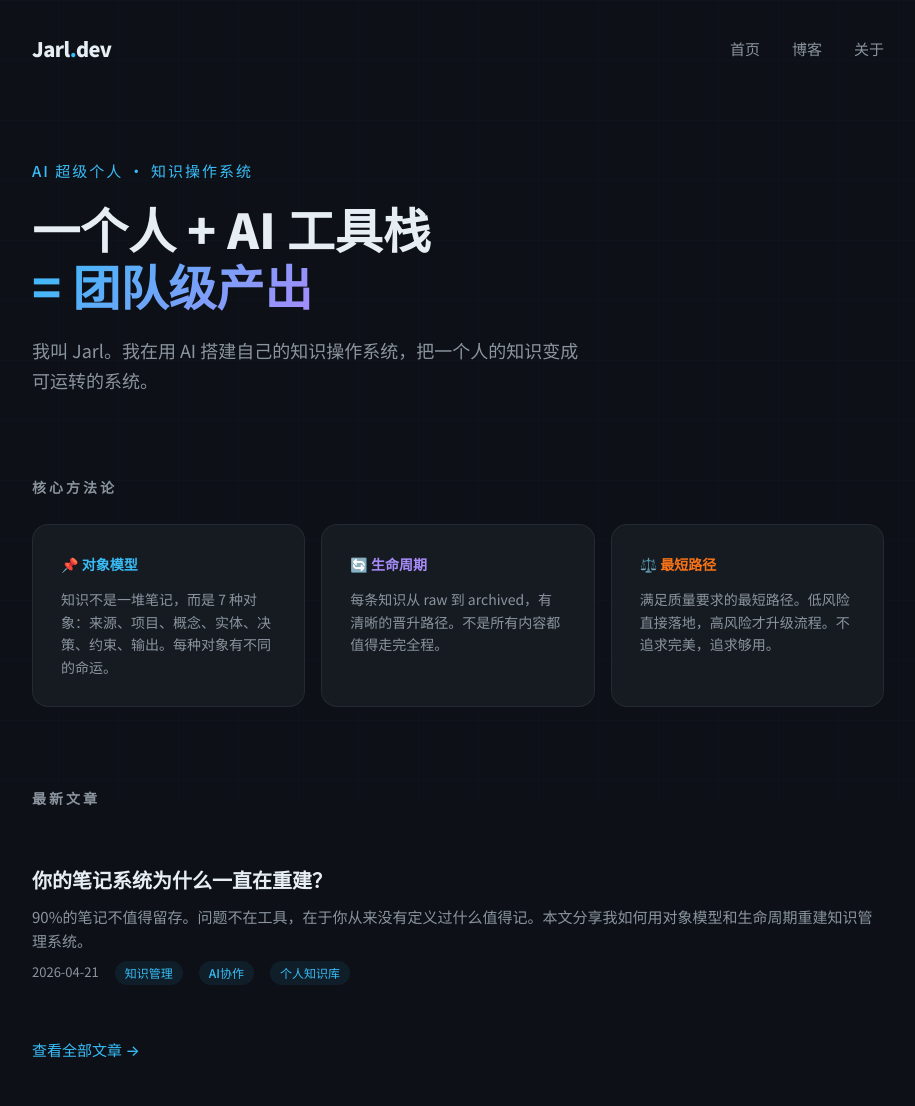
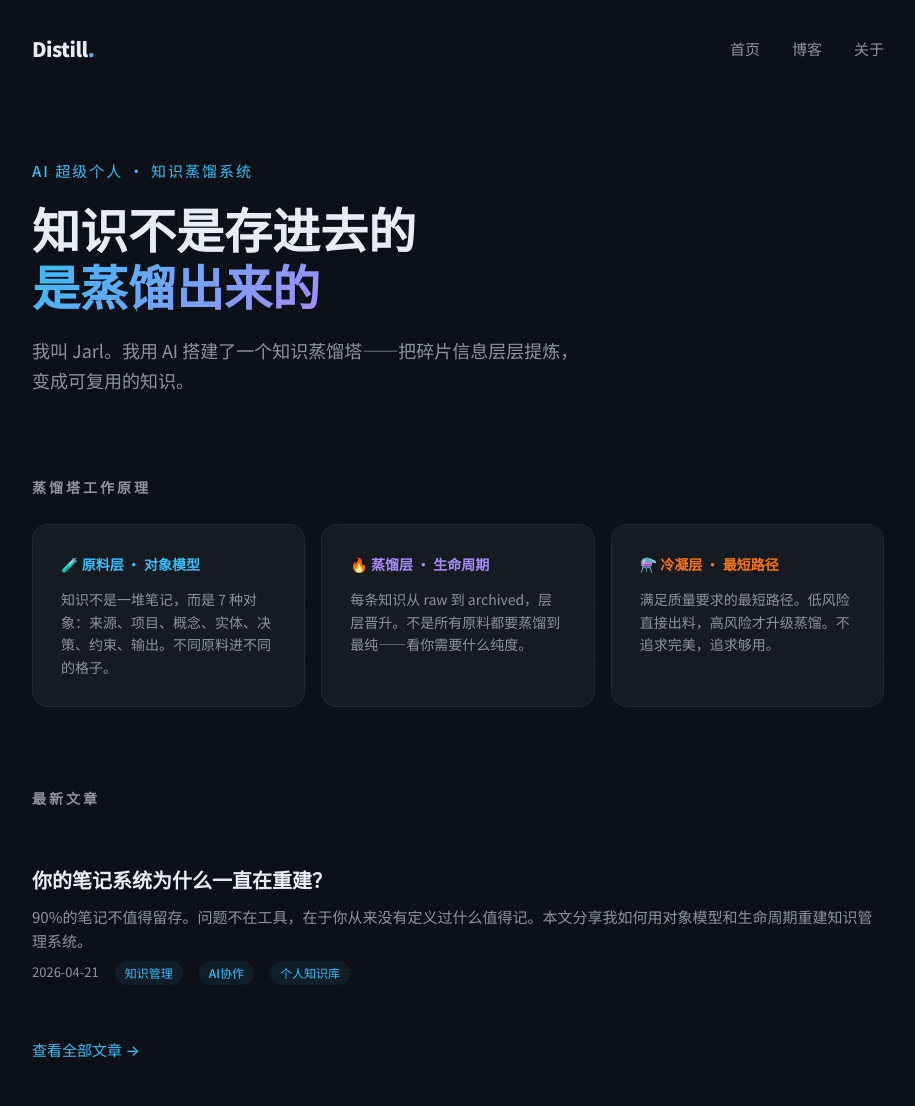
Before and after one commit to okbexx/okbexx.github.io, an Astro site: page / in a window 1280 px wide. Shown: the top 1106 px of the page, without its empty margins (182-1097 px from the left). Built offline with nearby package versions, Linux system fonts and the light colour scheme; Astro itself is replaced by a stand-in of ours.

Commit message:
brand: rename to Distill 蒸馏塔

```diff
--- a/src/layouts/BaseLayout.astro
+++ b/src/layouts/BaseLayout.astro
@@ -5,7 +5,7 @@ export interface Props {
   article?: boolean;
 }
 
-const { title, description = 'AI 超级个体的活标本 — 一个人用 AI 工具栈跑出团队级产出', article = false } = Astro.props;
+const { title, description = '蒸馏塔 Distill — 知识不是存进去的，是蒸馏出来的', article = false } = Astro.props;
 ---
 <!DOCTYPE html>
 <html lang="zh-CN">
@@ -249,7 +249,7 @@ const { title, description = 'AI 超级个体的活标本 — 一个人用 AI
 </head>
 <body>
   <nav class="nav">
-    <a href="/" class="nav-brand">Jarl<span>.</span>dev</a>
+    <a href="/" class="nav-brand">Distill<span>.</span></a>
     <ul class="nav-links">
       <li><a href="/">首页</a></li>
       <li><a href="/blog">博客</a></li>
@@ -262,7 +262,7 @@ const { title, description = 'AI 超级个体的活标本 — 一个人用 AI
   </main>
 
   <footer class="footer">
-    <p>© 2026 Jarl · 用 AI 构建个人知识操作系统</p>
+    <p>© 2026 Jarl · 蒸馏塔 Distill — 知识蒸馏系统</p>
     <p style="margin-top:8px;">
       <a href="https://github.com/okbexx" target="_blank">GitHub</a>
       ·
--- a/src/pages/index.astro
+++ b/src/pages/index.astro
@@ -5,37 +5,37 @@ import { getCollection } from 'astro:content';
 const entries = await getCollection('blog');
 const posts = entries.sort((a, b) => new Date(b.data.date).getTime() - new Date(a.data.date).getTime());
 ---
-<BaseLayout title="Jarl — AI 超级个人的活标本">
+<BaseLayout title="Distill — 知识蒸馏系统">
   <section style="padding: 60px 0 40px;">
-    <p style="color: var(--blue); font-size: 15px; font-weight: 500; margin-bottom: 16px; letter-spacing: 2px;">AI 超级个人 · 知识操作系统</p>
+    <p style="color: var(--blue); font-size: 15px; font-weight: 500; margin-bottom: 16px; letter-spacing: 2px;">AI 超级个人 · 知识蒸馏系统</p>
     <h1 style="font-size: 48px; font-weight: 900; line-height: 1.2; margin-bottom: 20px;">
-      一个人 + AI 工具栈<br>
-      <span style="background: linear-gradient(135deg, var(--blue), var(--purple)); -webkit-background-clip: text; -webkit-text-fill-color: transparent;">= 团队级产出</span>
+      知识不是存进去的<br>
+      <span style="background: linear-gradient(135deg, var(--blue), var(--purple)); -webkit-background-clip: text; -webkit-text-fill-color: transparent;">是蒸馏出来的</span>
     </h1>
     <p style="font-size: 18px; color: var(--text-secondary); max-width: 560px; line-height: 1.7;">
-      我叫 Jarl。我在用 AI 搭建自己的知识操作系统，把一个人的知识变成可运转的系统。
+      我叫 Jarl。我用 AI 搭建了一个知识蒸馏塔——把碎片信息层层提炼，变成可复用的知识。
     </p>
   </section>
 
   <section style="padding: 40px 0;">
-    <h2 style="font-size: 14px; font-weight: 700; color: var(--text-secondary); letter-spacing: 3px; margin-bottom: 24px; text-transform: uppercase;">核心方法论</h2>
+    <h2 style="font-size: 14px; font-weight: 700; color: var(--text-secondary); letter-spacing: 3px; margin-bottom: 24px; text-transform: uppercase;">蒸馏塔工作原理</h2>
     <div style="display: grid; grid-template-columns: repeat(auto-fit, minmax(250px, 1fr)); gap: 16px;">
       <div style="background: var(--bg-card); border: 1px solid var(--border); border-radius: 16px; padding: 28px;">
-        <div style="font-size: 14px; font-weight: 700; color: var(--blue); margin-bottom: 12px;">📌 对象模型</div>
+        <div style="font-size: 14px; font-weight: 700; color: var(--blue); margin-bottom: 12px;">🧪 原料层 · 对象模型</div>
         <p style="font-size: 14px; color: var(--text-secondary); line-height: 1.6;">
-          知识不是一堆笔记，而是 7 种对象：来源、项目、概念、实体、决策、约束、输出。每种对象有不同的命运。
+          知识不是一堆笔记，而是 7 种对象：来源、项目、概念、实体、决策、约束、输出。不同原料进不同的格子。
         </p>
       </div>
       <div style="background: var(--bg-card); border: 1px solid var(--border); border-radius: 16px; padding: 28px;">
-        <div style="font-size: 14px; font-weight: 700; color: var(--purple); margin-bottom: 12px;">🔄 生命周期</div>
+        <div style="font-size: 14px; font-weight: 700; color: var(--purple); margin-bottom: 12px;">🔥 蒸馏层 · 生命周期</div>
         <p style="font-size: 14px; color: var(--text-secondary); line-height: 1.6;">
-          每条知识从 raw 到 archived，有清晰的晋升路径。不是所有内容都值得走完全程。
+          每条知识从 raw 到 archived，层层晋升。不是所有原料都要蒸馏到最纯——看你需要什么纯度。
         </p>
       </div>
       <div style="background: var(--bg-card); border: 1px solid var(--border); border-radius: 16px; padding: 28px;">
-        <div style="font-size: 14px; font-weight: 700; color: var(--orange); margin-bottom: 12px;">⚖️ 最短路径</div>
+        <div style="font-size: 14px; font-weight: 700; color: var(--orange); margin-bottom: 12px;">⚗️ 冷凝层 · 最短路径</div>
         <p style="font-size: 14px; color: var(--text-secondary); line-height: 1.6;">
-          满足质量要求的最短路径。低风险直接落地，高风险才升级流程。不追求完美，追求够用。
+          满足质量要求的最短路径。低风险直接出料，高风险才升级蒸馏。不追求完美，追求够用。
         </p>
       </div>
     </div>
```
Also changed, not shown: public/favicon.svg.
